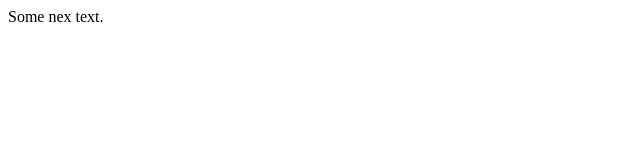
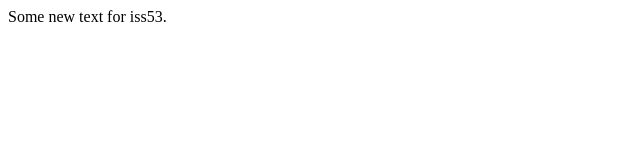
Before and after one commit to croin72/SimpleTest, a plain HTML site: page index.html in a window 1280 px wide. Shown: the full height of the page, 0-640 px from the left. Drawn offline with Linux system fonts and the light colour scheme.

```diff
--- a/index.html
+++ b/index.html
@@ -1,3 +1,3 @@
 <body>
-	Some nex text.
+	Some new text for iss53.
 </body>
```
